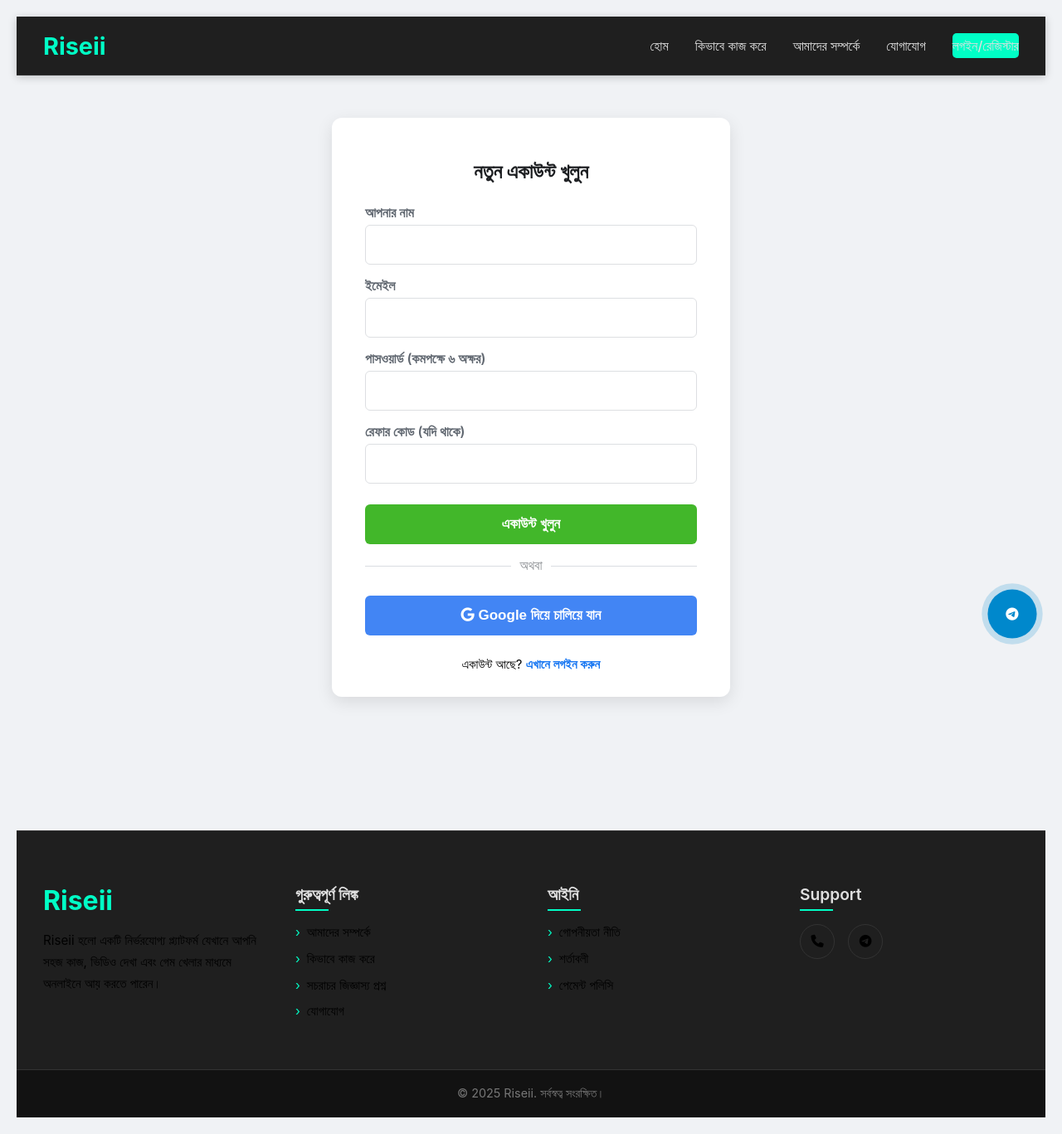
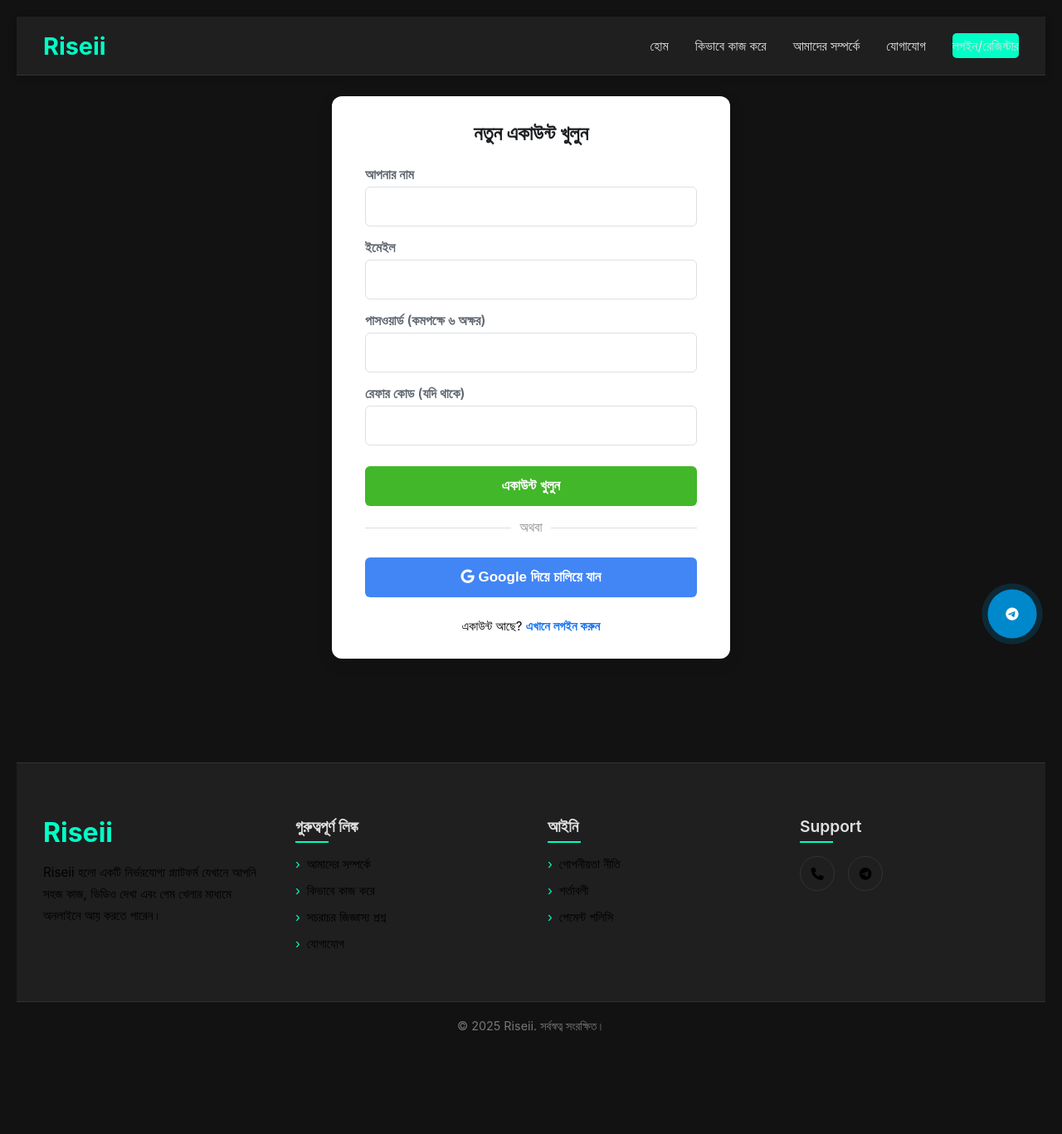
Before and after one commit to uto24/Riseii, a Flask app: page /signup in a window 1280 px wide. Shown: the whole page at 83% size. After the commit the page ends 1244 px from the top, so only its background shows below. Run offline with Flask 2, Linux system fonts and the light colour scheme; some libraries are stand-ins or nearby versions.

Commit message:
Update signup.html

```diff
--- a/templates/signup.html
+++ b/templates/signup.html
@@ -8,9 +8,14 @@
     <link rel="stylesheet" href="https://cdnjs.cloudflare.com/ajax/libs/font-awesome/6.1.1/css/all.min.css">
 	<link rel="stylesheet" href="{{ url_for('static', filename='style.css') }}">
     <style>
+
+	    * {
+		    padding: 0;
+		    margin: 0;
+	    }
         body {
             font-family: -apple-system, BlinkMacSystemFont, "Segoe UI", Roboto, "Helvetica Neue", Arial, sans-serif;
-            background-color: #f0f2f5;
+
 
             margin: 0;
             padding: 20px;
@@ -21,7 +26,8 @@
 		    display: flex;
             justify-content: center;
             align-items: center;
-            min-height: 100vh;
+            margin: 2%;
+
 	   }
         .signup-container {
             max-width: 400px;
```
